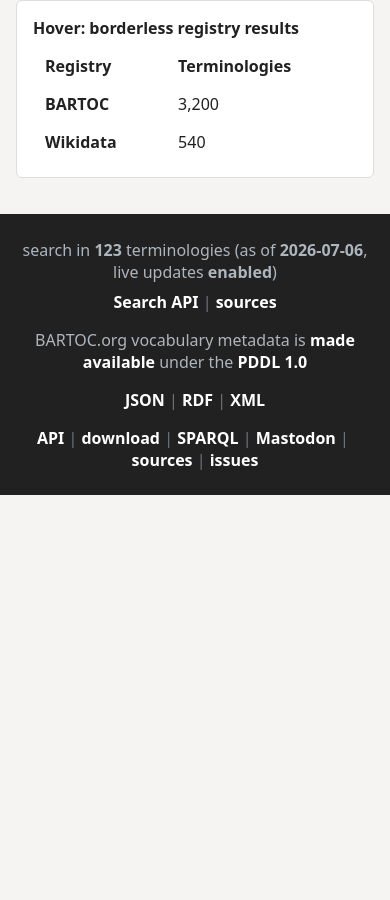
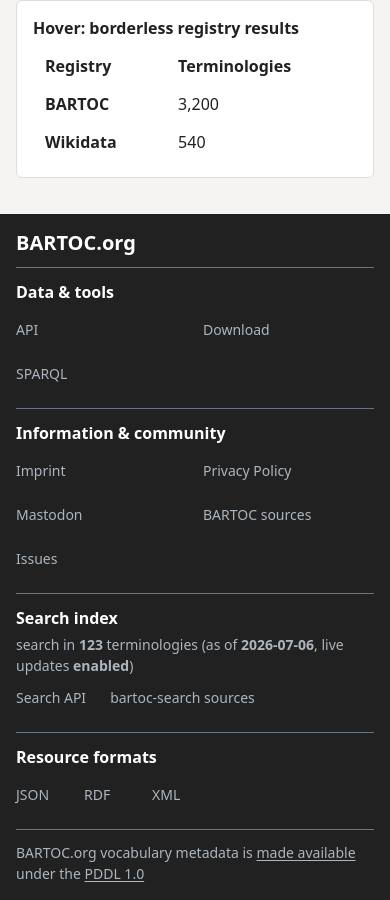
Before and after one commit to gbv/bartoc-components, a Vue app: page / in a window 390 px wide. Shown: the part 1528-2428 px from the top of the page. Before the commit the page ends 2023 px from the top, so only its background shows below. Built offline with nearby package versions, Linux system fonts and the light colour scheme.

Commit message:
feat(footer): add responsive grouped layout (#4)

```diff
--- a/dev/App.vue
+++ b/dev/App.vue
@@ -195,6 +195,9 @@
       :internal-links="footerInternalLinks"
       :resource-format-links="footerResourceFormatLinks"
       :search-status-links="footerSearchStatusLinks">
+      <template #site-description>
+        Basic Register of Thesauri, Ontologies &amp; Classifications
+      </template>
       <template #search-status>
         search in <b>123</b> terminologies
         (as of <b>2026-07-06</b>, live updates <b>enabled</b>)
@@ -226,14 +229,16 @@
 const activePath = window.location.pathname
 
 const footerExternalLinks = [
+  { href: "https://www.gbv.de/impressum", label: "Imprint" },
+  { href: "https://www.gbv.de/datenschutz", label: "Privacy Policy" },
   { href: "https://code4lib.social/@bartoc", label: "Mastodon", rel: "me" },
-  { href: "https://github.com/gbv/bartoc.org", label: "sources" },
-  { href: "https://github.com/gbv/bartoc.org/issues", label: "issues" },
+  { href: "https://github.com/gbv/bartoc.org", label: "BARTOC sources" },
+  { href: "https://github.com/gbv/bartoc.org/issues", label: "Issues" },
 ]
 
 const footerInternalLinks = [
   { href: "/api", label: "API" },
-  { href: "/download", label: "download" },
+  { href: "/download", label: "Download" },
   { href: "/sparql", label: "SPARQL" },
 ]
 
@@ -254,7 +259,7 @@
 
 const footerSearchStatusLinks = [
   { href: "/api/status", label: "Search API" },
-  { href: "https://github.com/gbv/bartoc-search", label: "sources" },
+  { href: "https://github.com/gbv/bartoc-search", label: "bartoc-search sources" },
 ]
 
 function svgDataUrl(svg) {
--- a/src/components/BartocFooter.vue
+++ b/src/components/BartocFooter.vue
@@ -45,13 +45,13 @@
   `${props.siteName} vocabulary metadata is made available under the ${props.licenseLabel}.`,
 )
 
-const globalLinks = computed(() => [
-  ...props.internalLinks,
-  ...props.externalLinks,
-])
+const linkGroups = computed(() => [
+  { label: "Data & tools", links: props.internalLinks },
+  { label: "Information & community", links: props.externalLinks },
+].filter((group) => group.links.length))
 
 const downloadLink = computed(() =>
-  props.internalLinks.find((link) => link.label === "download"),
+  props.internalLinks.find((link) => String(link.label).toLowerCase() === "download"),
 )
 
 function linkRel(link) {
@@ -71,14 +71,72 @@
   <footer class="bartoc-footer">
     <div class="bartoc-footer__screen noprint">
       <div class="app-container bartoc-footer__inner">
+        <div class="bartoc-footer__main">
+          <div class="bartoc-footer__branding">
+            <p class="bartoc-footer__brand">
+              {{ siteName }}
+            </p>
+            <p
+              v-if="$slots['site-description']"
+              class="bartoc-footer__description">
+              <slot name="site-description" />
+            </p>
+          </div>
+
+          <nav
+            v-if="$slots['global-links']"
+            class="bartoc-footer__global-links"
+            aria-label="Footer">
+            <slot name="global-links" />
+          </nav>
+
+          <template v-else>
+            <nav
+              v-for="group in linkGroups"
+              :key="group.label"
+              class="bartoc-footer__global-links"
+              :aria-label="group.label">
+              <h2 class="bartoc-footer__heading">
+                {{ group.label }}
+              </h2>
+              <ul class="bartoc-footer__link-list">
+                <li
+                  v-for="link in group.links"
+                  :key="linkKey(link)"
+                  class="bartoc-footer__link-item">
+                  <a
+                    class="bartoc-footer__link"
+                    :href="link.href"
+                    :target="link.target"
+                    :rel="linkRel(link)">
+                    {{ link.label }}
+                  </a>
+                </li>
+              </ul>
+            </nav>
+          </template>
+
           <div
+            v-if="
+              searchStatus ||
+                searchStatusLinks.length ||
+                resourceFormatLinks.length ||
+                $slots['search-status'] ||
+                $slots['search-status-links'] ||
+                $slots['resource-format-links']
+            "
+            class="bartoc-footer__context">
+            <section
               v-if="
                 searchStatus ||
                   searchStatusLinks.length ||
                   $slots['search-status'] ||
                   $slots['search-status-links']
               "
-          class="bartoc-footer__row">
+              class="bartoc-footer__search">
+              <h2 class="bartoc-footer__heading">
+                Search index
+              </h2>
               <p
                 v-if="searchStatus || $slots['search-status']"
                 class="bartoc-footer__search-status">
@@ -108,28 +166,15 @@
                   </ul>
                 </slot>
               </nav>
-        </div>
+            </section>
 
-        <div class="bartoc-footer__row">
-          <p class="bartoc-footer__legal">
-            <slot name="legal">
-              <span>{{ siteName }} vocabulary metadata is </span>
-              <a
-                v-if="downloadLink"
-                :href="downloadLink.href">made available</a>
-              <span v-else>made available</span>
-              <span> under the </span>
-              <a :href="licenseUrl">{{ licenseLabel }}</a>
-            </slot>
-          </p>
-        </div>
-
-        <div
+            <nav
               v-if="resourceFormatLinks.length || $slots['resource-format-links']"
-          class="bartoc-footer__row">
-          <nav
               class="bartoc-footer__resource-format-links"
               aria-label="Resource formats">
+              <h2 class="bartoc-footer__heading">
+                Resource formats
+              </h2>
               <slot name="resource-format-links">
                 <ul class="bartoc-footer__link-list">
                   <li
@@ -148,31 +193,19 @@
               </slot>
             </nav>
           </div>
+        </div>
 
-        <div
-          v-if="globalLinks.length || $slots['global-links']"
-          class="bartoc-footer__row">
-          <nav
-            class="bartoc-footer__global-links"
-            aria-label="Footer">
-            <slot name="global-links">
-              <ul class="bartoc-footer__link-list">
-                <li
-                  v-for="link in globalLinks"
-                  :key="linkKey(link)"
-                  class="bartoc-footer__link-item">
+        <p class="bartoc-footer__legal">
+          <slot name="legal">
+            <span>{{ siteName }} vocabulary metadata is </span>
             <a
-                    class="bartoc-footer__link"
-                    :href="link.href"
-                    :target="link.target"
-                    :rel="linkRel(link)">
-                    {{ link.label }}
-                  </a>
-                </li>
-              </ul>
+              v-if="downloadLink"
+              :href="downloadLink.href">made available</a>
+            <span v-else>made available</span>
+            <span> under the </span>
+            <a :href="licenseUrl">{{ licenseLabel }}</a>
           </slot>
-          </nav>
-        </div>
+        </p>
       </div>
     </div>
 
--- a/src/styles/design-tokens.css
+++ b/src/styles/design-tokens.css
@@ -72,7 +72,7 @@
   /* Footer-specific extension. */
   --cc-footer-background: var(--cc-color-text);
   --cc-footer-color: var(--cc-border-color-strong);
-  --cc-footer-link-color: var(--cc-color-on-primary);
+  --cc-footer-link-color: var(--cc-footer-color);
   --cc-footer-link-hover-color: var(--cc-color-surface-muted);
   --cc-footer-border-color: var(--cc-footer-background);
   --cc-footer-separator-color: var(--cc-color-muted);
--- a/src/styles/footer.css
+++ b/src/styles/footer.css
@@ -4,6 +4,7 @@
   background: var(--cc-footer-background);
   color: var(--cc-footer-color);
   font-size: var(--cc-font-size-base);
+  line-height: var(--cc-line-height-base);
 }
 
 .bartoc-footer *,
@@ -18,67 +19,186 @@
 
 .bartoc-footer__inner {
   display: flex;
-  align-items: center;
   flex-direction: column;
   gap: var(--cc-space-md);
-  text-align: center;
+  text-align: start;
 }
 
-.bartoc-footer__row {
+.bartoc-footer__main,
+.bartoc-footer__context {
   display: flex;
-  align-items: baseline;
-  flex-wrap: wrap;
-  justify-content: center;
-  gap: var(--cc-space-sm) var(--cc-space-md);
+  flex-direction: column;
+  gap: var(--cc-space-md);
+}
+
+.bartoc-footer__main > * {
+  flex: 1;
+  min-width: 0;
+}
+
+.bartoc-footer__main > * + *,
+.bartoc-footer__context > * + * {
+  padding-top: var(--cc-space-md);
+  border-top: var(--cc-border-width) solid var(--cc-footer-separator-color);
+}
+
+.bartoc-footer__brand,
+.bartoc-footer__heading {
+  margin: 0;
+  color: var(--cc-color-on-primary);
+  font-weight: var(--cc-font-weight-regular);
+  overflow-wrap: anywhere;
+}
+
+.bartoc-footer__brand {
+  font-size: var(--cc-font-size-lg);
+  line-height: var(--cc-line-height-tight);
+}
+
+.bartoc-footer__description {
+  display: none;
+  margin: var(--cc-space-md) 0 0;
+  font-size: var(--cc-font-size-sm);
+  line-height: var(--cc-line-height-tight);
+  overflow-wrap: anywhere;
+}
+
+.bartoc-footer__heading {
+  margin-bottom: var(--cc-space-sm);
+  font-size: var(--cc-font-size-base);
+  line-height: var(--cc-line-height-base);
 }
 
 .bartoc-footer__search-status,
 .bartoc-footer__legal {
   margin: 0;
   min-width: 0;
+  font-size: var(--cc-font-size-sm);
   overflow-wrap: anywhere;
 }
 
-.bartoc-footer__global-links,
-.bartoc-footer__resource-format-links,
-.bartoc-footer__search-status-links {
-  min-width: 0;
+.bartoc-footer__legal {
+  padding-top: var(--cc-space-md);
+  border-top: var(--cc-border-width) solid var(--cc-footer-separator-color);
 }
 
 .bartoc-footer__link-list {
   display: flex;
   flex-wrap: wrap;
-  justify-content: center;
+  gap: 0 var(--cc-space-lg);
   padding: 0;
   margin: 0;
   list-style: none;
 }
 
-.bartoc-footer__link-item {
-  display: inline-flex;
-  align-items: baseline;
-}
-
-.bartoc-footer__link-item:not(:last-child)::after {
-  color: var(--cc-footer-separator-color);
-  content: "\00a0|\00a0";
+.bartoc-footer__global-links .bartoc-footer__link-list {
+  display: grid;
+  grid-template-columns: repeat(2, minmax(0, 1fr));
+  column-gap: var(--cc-space-md);
 }
 
 .bartoc-footer a,
-.bartoc-footer__link {
+.bartoc-footer a:visited {
   color: var(--cc-footer-link-color);
-  font-weight: var(--cc-font-weight-regular);
+  font-weight: var(--cc-font-weight-light);
   text-decoration: none;
 }
 
 .bartoc-footer a:hover,
-.bartoc-footer__link:hover {
+.bartoc-footer a:focus-visible {
   color: var(--cc-footer-link-hover-color);
   text-decoration: underline;
 }
 
+.bartoc-footer a:focus-visible {
+  outline: var(--cc-border-width-strong) solid currentColor;
+  outline-offset: var(--cc-space-xs);
+}
+
+.bartoc-footer nav a {
+  display: flex;
+  align-items: center;
+  min-height: var(--cc-touch-target-size);
+  min-width: var(--cc-touch-target-size);
+  padding-block: var(--cc-space-sm);
+  font-size: var(--cc-font-size-sm);
+  overflow-wrap: anywhere;
+}
+
+.bartoc-footer__legal a {
+  text-decoration: underline;
+  text-underline-offset: var(--cc-border-width-strong);
+}
+
 .bartoc-footer__print {
   margin: 0;
+}
+
+@media (width < 48rem) {
+  .bartoc-footer__screen {
+    padding-block: var(--cc-space-md);
+  }
+
+  .bartoc-footer__inner,
+  .bartoc-footer__main,
+  .bartoc-footer__context {
+    gap: calc(var(--cc-space-sm) + var(--cc-space-xs));
+  }
+
+  .bartoc-footer__main > * + *,
+  .bartoc-footer__context > * + *,
+  .bartoc-footer__legal {
+    padding-top: calc(var(--cc-space-sm) + var(--cc-space-xs));
+  }
+
+  .bartoc-footer__heading {
+    margin-bottom: var(--cc-space-xs);
+  }
+
+  .bartoc-footer__global-links .bartoc-footer__link-list {
+    display: flex;
+  }
+
+  .bartoc-footer__global-links .bartoc-footer__link-item {
+    flex: 1 1 calc((100% - var(--cc-space-md)) / 2);
+    min-width: fit-content;
+  }
+}
+
+@media (min-width: 48rem) {
+  .bartoc-footer__main {
+    flex-direction: row;
+    gap: var(--cc-space-xl);
+  }
+
+  .bartoc-footer__main > * + * {
+    padding-top: 0;
+    border-top: 0;
+  }
+
+  .bartoc-footer__global-links .bartoc-footer__link-list {
+    grid-template-columns: minmax(0, 1fr);
+  }
+
+  .bartoc-footer__description {
+    display: block;
+  }
+
+  .bartoc-footer__heading {
+    font-weight: var(--cc-font-weight-light);
+  }
+
+  .bartoc-footer nav a {
+    min-height: var(--cc-space-lg);
+    padding-block: calc(var(--cc-space-xs) / 2);
+  }
+}
+
+@media (any-pointer: coarse) {
+  .bartoc-footer nav a {
+    min-height: var(--cc-touch-target-size);
+    padding-block: var(--cc-space-sm);
+  }
 }
 
 @media print {
```
Also changed, not shown: 3 other files (tests, documents, lock files or other folders). Lines whose indentation alone changed are shown as unchanged.
